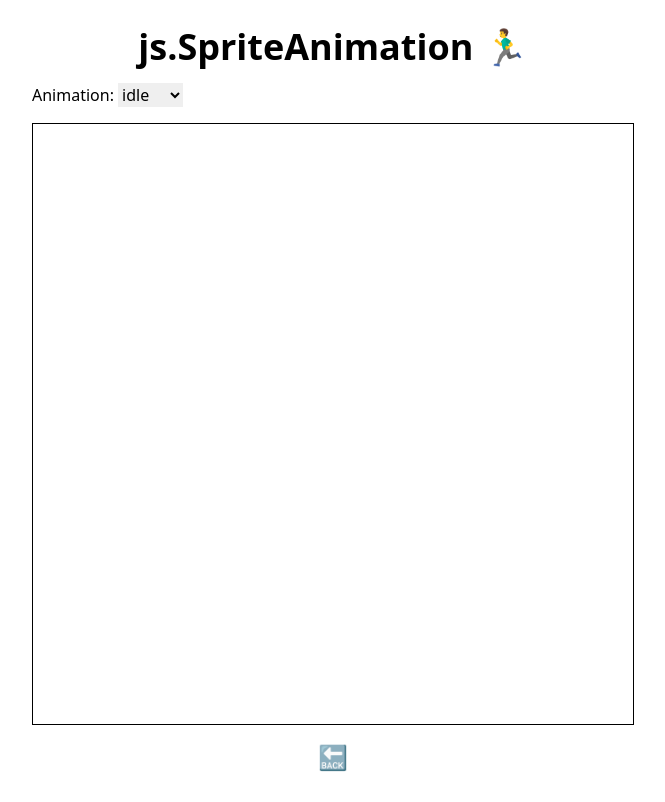
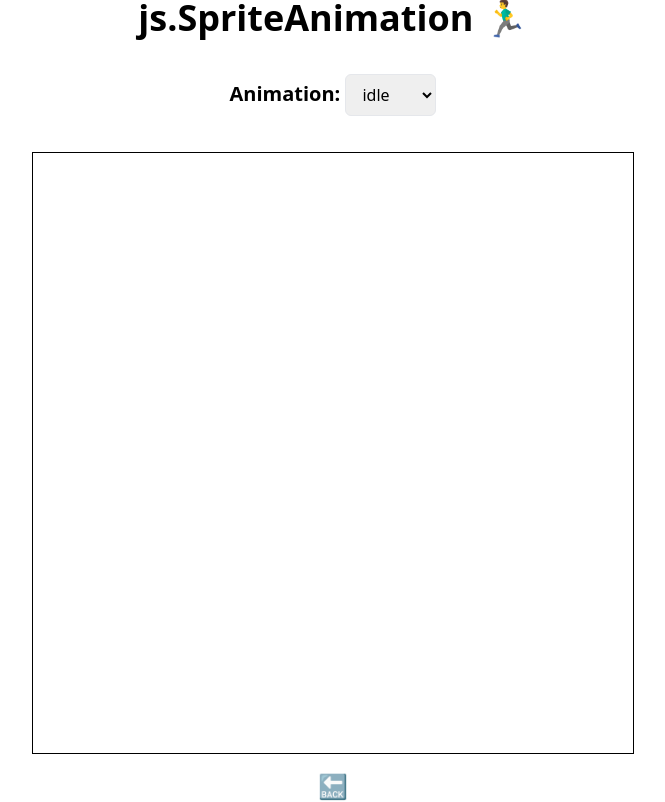
Before and after one commit to BorisKlco/js.BrowserGames, a website built with Vite: page 001-sprite-animation/index.html in a window 1280 px wide. Shown: the whole page, without its empty margins (307-972 px from the left). Built offline with nearby package versions, Linux system fonts and the light colour scheme.

Commit message:
2 files modified

```diff
--- a/001-sprite-animation/index.html
+++ b/001-sprite-animation/index.html
@@ -9,10 +9,14 @@
   <body class="h-screen">
     <div class="grid place-content-center gap-4 h-full">
       <h1 class="text-4xl text-center font-bold">js.SpriteAnimation 🏃‍♂️</h1>
-      <div>
-        <label for="animation">Animation: </label>
+      <div class="mx-auto my-3 p-2">
+        <label for="animation" class="text-xl font-semibold">Animation: </label>
 
-        <select name="animation" id="dropdown"></select>
+        <select
+          name="animation"
+          id="dropdown"
+          class="px-3 py-2 rounded-md border"
+        ></select>
       </div>
       <canvas id="box" class="border border-black"></canvas>
       <a class="text-2xl text-center" href="../">🔙</a>
--- a/001-sprite-animation/script.js
+++ b/001-sprite-animation/script.js
@@ -10,7 +10,7 @@ const animationFramesImg = new Image();
 animationFramesImg.src = 'anim.png';
 
 let currentFrame = 0;
-const straggerFrame = 5;
+const straggerFrame = 6;
 let playerState = 'idle';
 let dropdown = document.getElementById('dropdown');
 
```
